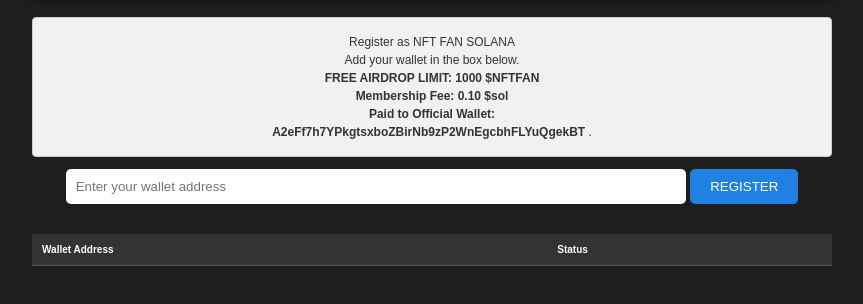
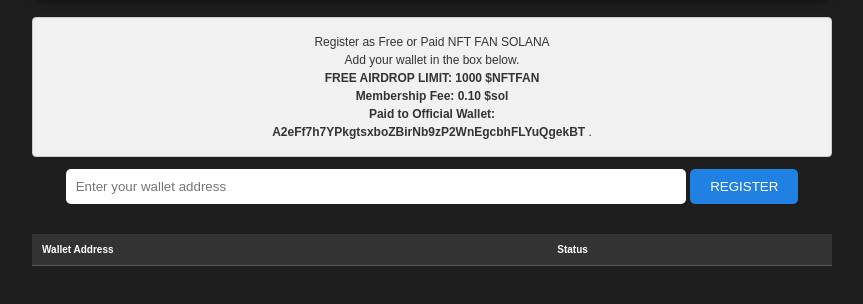
Before and after one commit to nftfan/SOLANAFANS, a plain HTML site: page index.html in a window 1280 px wide. Shown: the part 322-626 px from the top of the page, without its empty margins (208-1071 px from the left). Drawn offline with Linux system fonts and the light colour scheme; a script that the page names is missing.

Commit message:
Update index.html

```diff
--- a/index.html
+++ b/index.html
@@ -103,7 +103,7 @@
     </div>
 
     <p style="font-size: 12px; background-color: #f1f1f1; color: #333; border: 1px solid #ccc; border-radius: 4px; padding: 15px; line-height: 1.5;">
-    Register as NFT FAN SOLANA <br> Add your wallet in the box below. <br>
+    Register as Free or Paid NFT FAN SOLANA <br> Add your wallet in the box below. <br>
     <strong>FREE AIRDROP LIMIT: 1000 $NFTFAN <br> Membership Fee: 0.10 $sol <br> Paid to Official Wallet: <br> A2eFf7h7YPkgtsxboZBirNb9zP2WnEgcbhFLYuQgekBT </strong>.
 </p>
 
```
